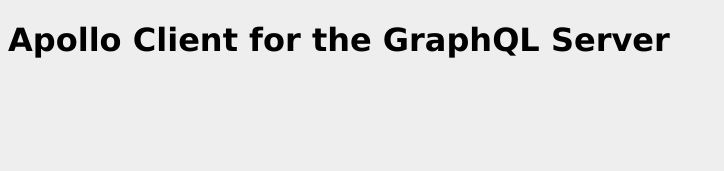
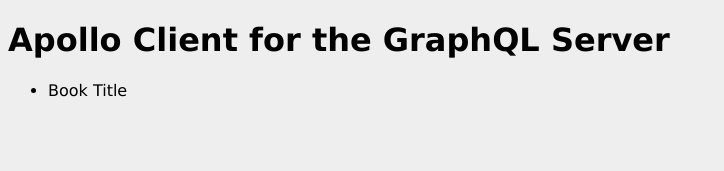
Before and after one commit to alchemist09/graphql_fun, a React (Create React App) app in the folder client/: page / in a window 1280 px wide. Shown: the top 171 px of the page, without its empty margins (0-724 px from the left). Built offline with nearby package versions, Linux system fonts and the light colour scheme.

Commit message:
Renders the BookList component within App component

```diff
--- a/client/src/App.js
+++ b/client/src/App.js
@@ -1,9 +1,11 @@
 import React from 'react';
+import BookList from './components/BookList';
 
 function App() {
   return (
     <div className="App">
       <h1>Apollo Client for the GraphQL Server</h1>
+      <BookList />
     </div>
   );
 }
```
